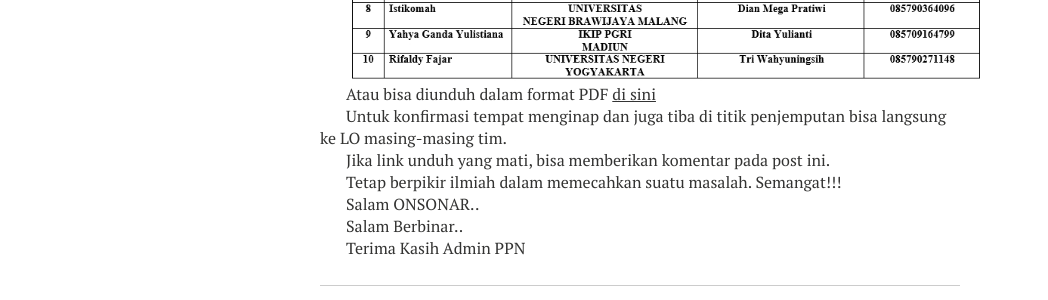
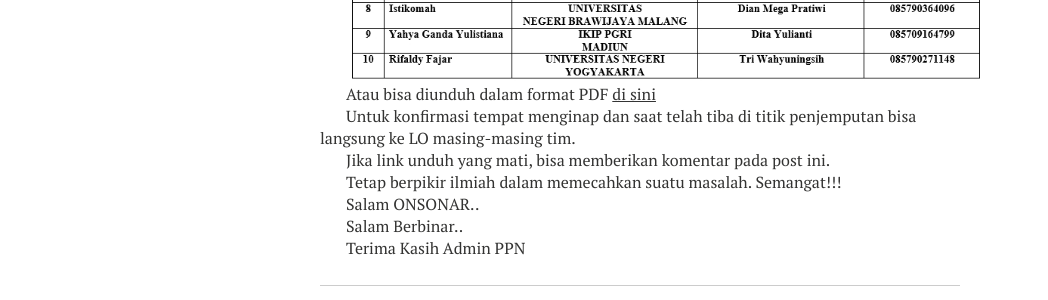
Before and after one commit to ukmppn-unp/ukmppn-unp.github.io, a Jekyll site: the page built from _posts/2016-05-04-Daftar-LO-Finalis-Peserta-LKTIN-ONSONAR 2016.md, in a window 1280 px wide. Shown: the part 577-877 px from the top of the page, without its empty margins (0-1048 px from the left). Built offline with Jekyll 4.4.1, drawn with Linux system fonts in a browser that asks for light colours; nearby versions of some CDN libraries; comment, search, counter and statistics services are not loaded.

Commit message:
Daftar LO atau Pendamping Penginapan Revisi 1

```diff
--- a/_posts/2016-05-04-Daftar-LO-Finalis-Peserta-LKTIN-ONSONAR 2016.md
+++ b/_posts/2016-05-04-Daftar-LO-Finalis-Peserta-LKTIN-ONSONAR 2016.md
@@ -17,7 +17,7 @@ Saat penjemputan dan saat ingin menanyakan sesuatu bisa melalui LO atau pendampi
 
 Atau bisa diunduh dalam format PDF [di sini](/files/onsonar/DAFTAR PENAGGUNGJAWAB PENJEMPUTAN.pdf)
 
-Untuk konfirmasi tempat menginap dan juga tiba di titik penjemputan bisa langsung ke LO masing-masing tim.
+Untuk konfirmasi tempat menginap dan saat telah tiba di titik penjemputan bisa langsung ke LO masing-masing tim.
 
 
 
```
